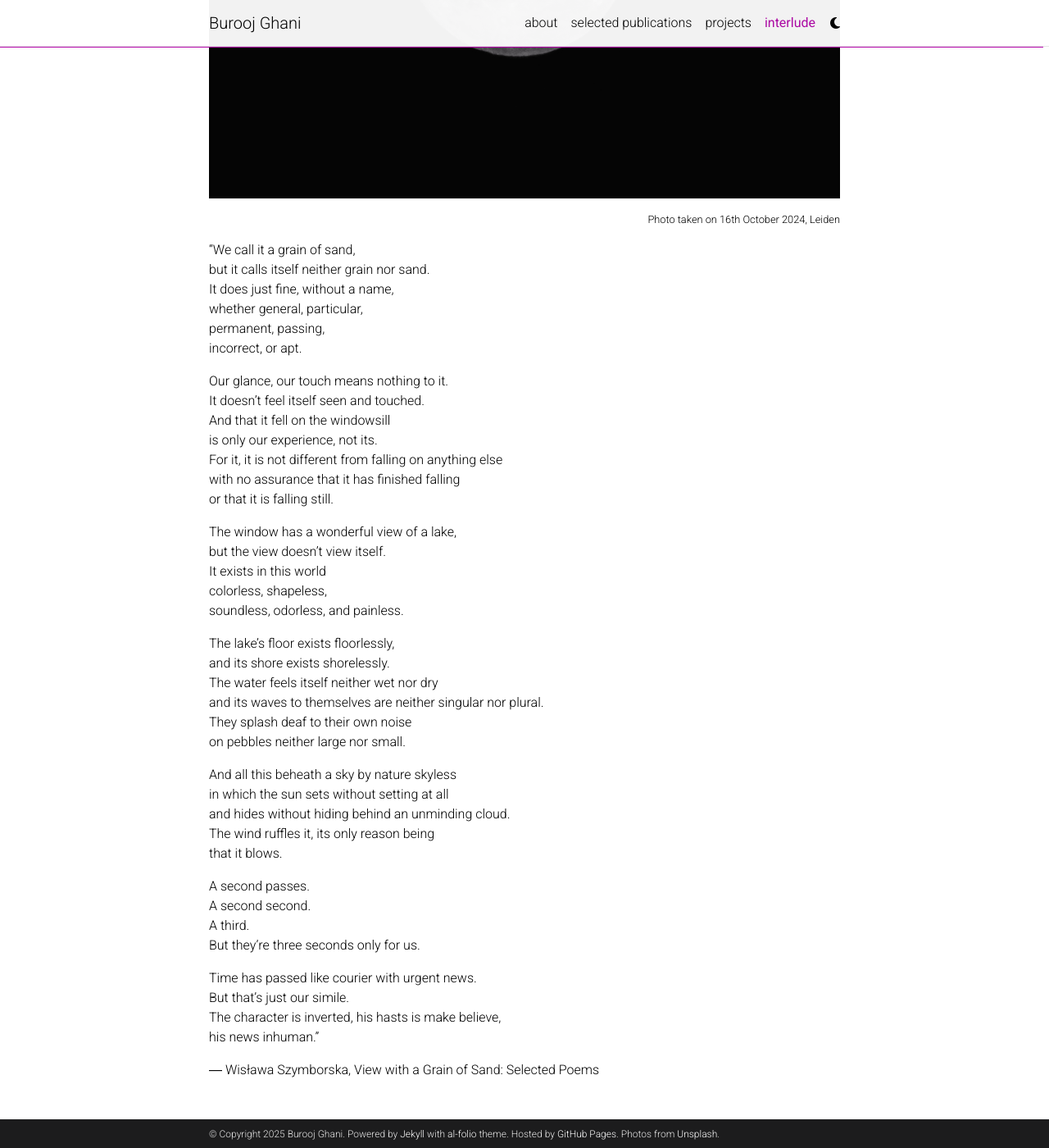
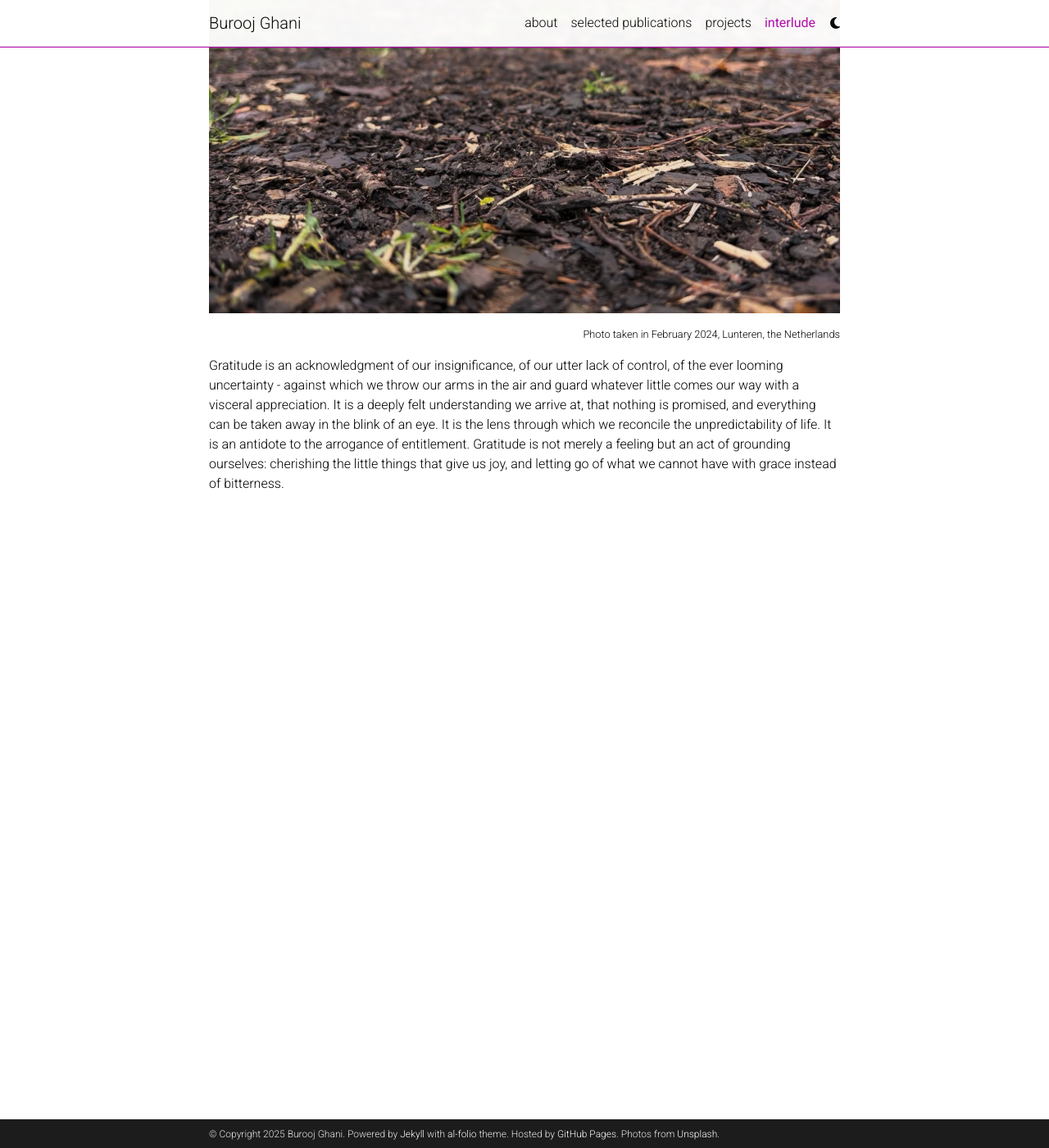
Before and after one commit to bghani/bghani.github.io, a Jekyll site: the page built from _pages/interlude.md, in a window 1280 px wide and 1400 px high, scrolled down 568 px. Shown: the whole window at 82% size. Built offline with Jekyll 4.4.1, drawn with Linux system fonts in a browser that asks for light colours; full-size pictures stand in for the smaller copies a plugin makes; comment, search, counter and statistics services are not loaded; a style sheet for code colours, icons or effects is not loaded.

Commit message:
interlude  update

```diff
--- a/_pages/interlude.md
+++ b/_pages/interlude.md
@@ -7,52 +7,8 @@
 nav_order: 3
 ---
 
-{% include figure.html path="assets/img/moon.jpg" title="example image" width="120%" class="img-fluid" %}
-<p class="image-caption" style="text-align: right; margin-top: 5px; font-size: 0.8em;">Photo taken on 16th October 2024, Leiden</p>
+{% include figure.html path="assets/img/ground.jpg" title="example image" width="120%" class="img-fluid" %}
+<p class="image-caption" style="text-align: right; margin-top: 5px; font-size: 0.8em;">Photo taken in February 2024, Lunteren, the Netherlands</p>
 
 
-“We call it a grain of sand,
-but it calls itself neither grain nor sand.
-It does just fine, without a name,
-whether general, particular,
-permanent, passing,
-incorrect, or apt.
-
-Our glance, our touch means nothing to it.
-It doesn’t feel itself seen and touched.
-And that it fell on the windowsill
-is only our experience, not its.
-For it, it is not different from falling on anything else
-with no assurance that it has finished falling
-or that it is falling still.
-
-The window has a wonderful view of a lake,
-but the view doesn’t view itself.
-It exists in this world
-colorless, shapeless,
-soundless, odorless, and painless.
-
-The lake’s floor exists floorlessly,
-and its shore exists shorelessly.
-The water feels itself neither wet nor dry
-and its waves to themselves are neither singular nor plural.
-They splash deaf to their own noise
-on pebbles neither large nor small.
-
-And all this beheath a sky by nature skyless
-in which the sun sets without setting at all
-and hides without hiding behind an unminding cloud.
-The wind ruffles it, its only reason being
-that it blows.
-
-A second passes.
-A second second.
-A third.
-But they’re three seconds only for us.
-
-Time has passed like courier with urgent news.
-But that’s just our simile.
-The character is inverted, his hasts is make believe,
-his news inhuman.”
-
-― Wisława Szymborska, View with a Grain of Sand: Selected Poems
+Gratitude is an acknowledgment of our insignificance, of our utter lack of control, of the ever looming uncertainty - against which we throw our arms in the air and guard whatever little comes our way with a visceral appreciation. It is a deeply felt understanding we arrive at, that nothing is promised, and everything can be taken away in the blink of an eye. It is the lens through which we reconcile the unpredictability of life. It is an antidote to the arrogance of entitlement. Gratitude is not merely a feeling but an act of grounding ourselves: cherishing the little things that give us joy, and letting go of what we cannot have with grace instead of bitterness.
```
Also changed, not shown: assets/img/ground.jpg (added).
